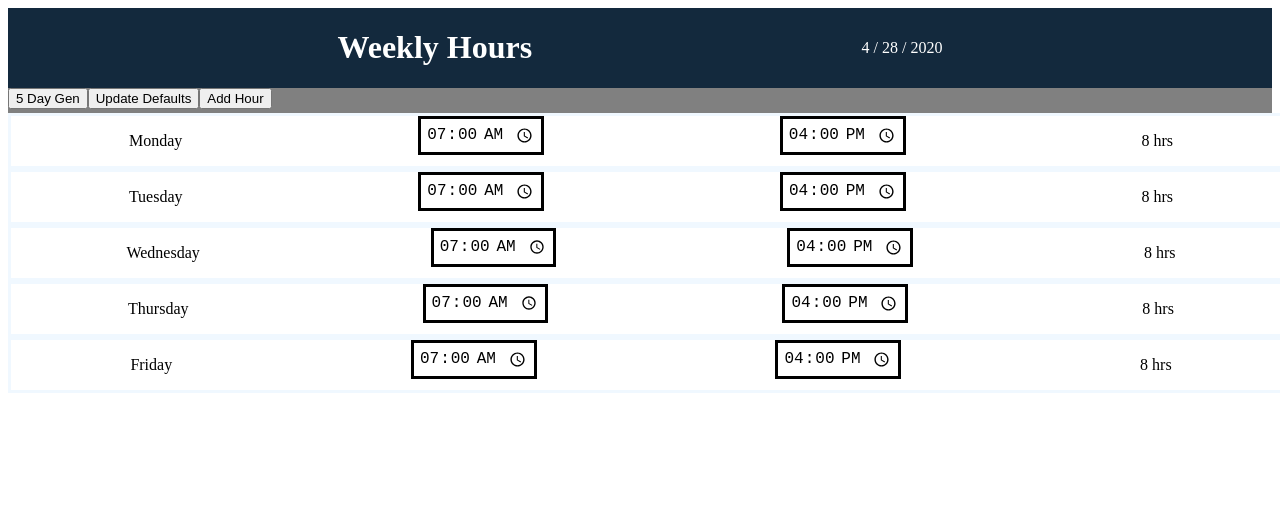
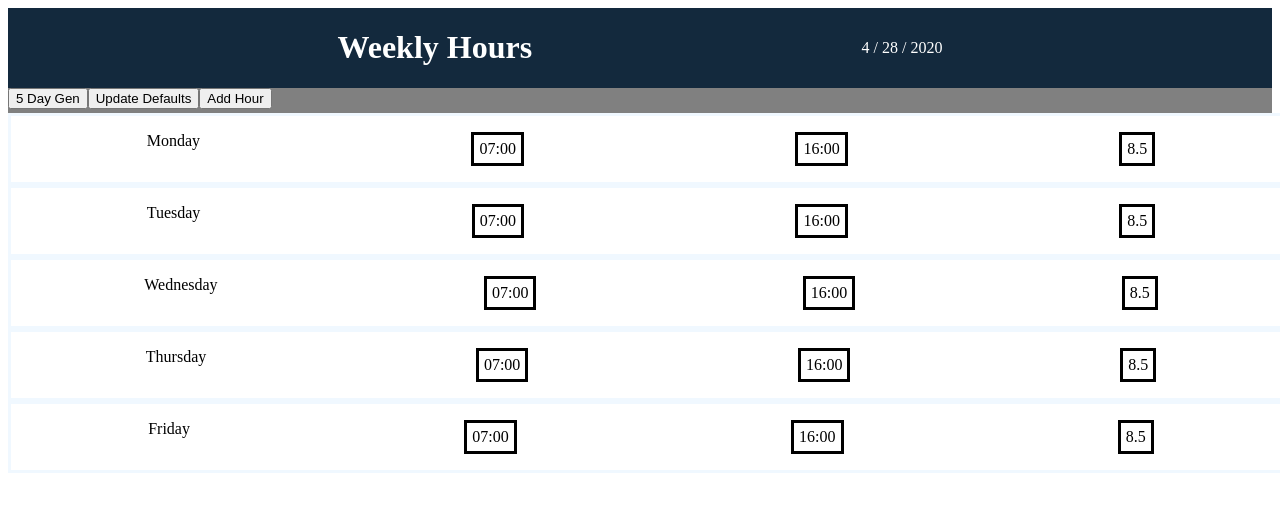
Before and after one commit to matterholt/workHourLog, a React (Create React App) app: page / in a window 1280 px wide. Both pictures are taken after a click on the button "5 Day Gen". Shown: the top 512 px of the page. Built offline with nearby package versions, Linux system fonts and the light colour scheme.

Commit message:
default week hour generation logic

```diff
--- a/src/appSections/WeeklyHours.js
+++ b/src/appSections/WeeklyHours.js
@@ -23,18 +23,16 @@ const UList = styled.ul`
   min-width: 100vw;
 `;
 
-const DailyWorking = ({ day, dayKey }) => {
-  const { workingHrs } = useContext(DefaultHrContext);
-
+const DailyWorking = ({ dailyHrs, dayKey }) => {
   function changeInput() {
     console.log("worked");
   }
   return (
     <Rows key={dayKey}>
-      <p>{day}</p>
-      <TimeInputs type="time" onClick={changeInput} value={workingHrs.start} />
-      <TimeInputs type="time" onClick={changeInput} value={workingHrs.quit} />
-      <p>8 hrs</p>
+      <p>{dailyHrs.day}</p>
+      <TimeInputs onClick={changeInput}>{dailyHrs.start}</TimeInputs>
+      <TimeInputs onClick={changeInput}>{dailyHrs.quit} </TimeInputs>
+      <TimeInputs>{dailyHrs.hrsWork}</TimeInputs>
     </Rows>
   );
 };
@@ -47,7 +45,7 @@ export const WeeklyHours = () => {
   return (
     <UList>
       {weekHrLog.map((dayInput, dayKey) => {
-        return <DailyWorking day={dayInput.day} dayKey={dayKey} />;
+        return <DailyWorking dailyHrs={dayInput} dayKey={dayKey} />;
       })}
     </UList>
   );
--- a/src/appSections/GenerateWeekHrs.js
+++ b/src/components/GenerateWeekHrs.js
@@ -4,7 +4,7 @@
 import React, { useContext } from "react";
 import { DefaultHrContext } from "../context/DefaultHrContext";
 import { WeekHourLogContext } from "../context/WeekHourLogContext";
-
+import calculateDailyHours from "../logic/hoursCal";
 export const GernateWeekHr = () => {
   // global context for working hours
   // generate for only 5 days.
@@ -18,10 +18,12 @@ export const GernateWeekHr = () => {
     const dayHourLog = workWeek.map((day) => {
       const hrStart = workingHrs.start;
       const hrQuit = workingHrs.quit;
+      const HoursWorked = calculateDailyHours(hrStart, hrQuit);
       return {
         day: day,
         start: hrStart,
         quit: hrQuit,
+        hrsWork: HoursWorked,
       };
     });
     updateWeekHrLog(dayHourLog);
--- a/src/components/TaskBar.js
+++ b/src/components/TaskBar.js
@@ -1,7 +1,7 @@
 import React from "react";
 import { UpdateDefaultTime } from "../appSections/UpdateDefaultTime";
 import { AddDayLog } from "../appSections/AddDayLog";
-import { GernateWeekHr } from "../appSections/GenerateWeekHrs";
+import { GernateWeekHr } from "../components/GenerateWeekHrs";
 
 import { TaskDiv } from "./style/TaskDiv";
 
--- a/src/components/style/TimeInputs.js
+++ b/src/components/style/TimeInputs.js
@@ -1,6 +1,6 @@
 import styled from "@emotion/styled";
 
-const TimeInputs = styled.input`
+const TimeInputs = styled.p`
   border: solid;
   padding: 5px;
   font-size: 1rem;
```
